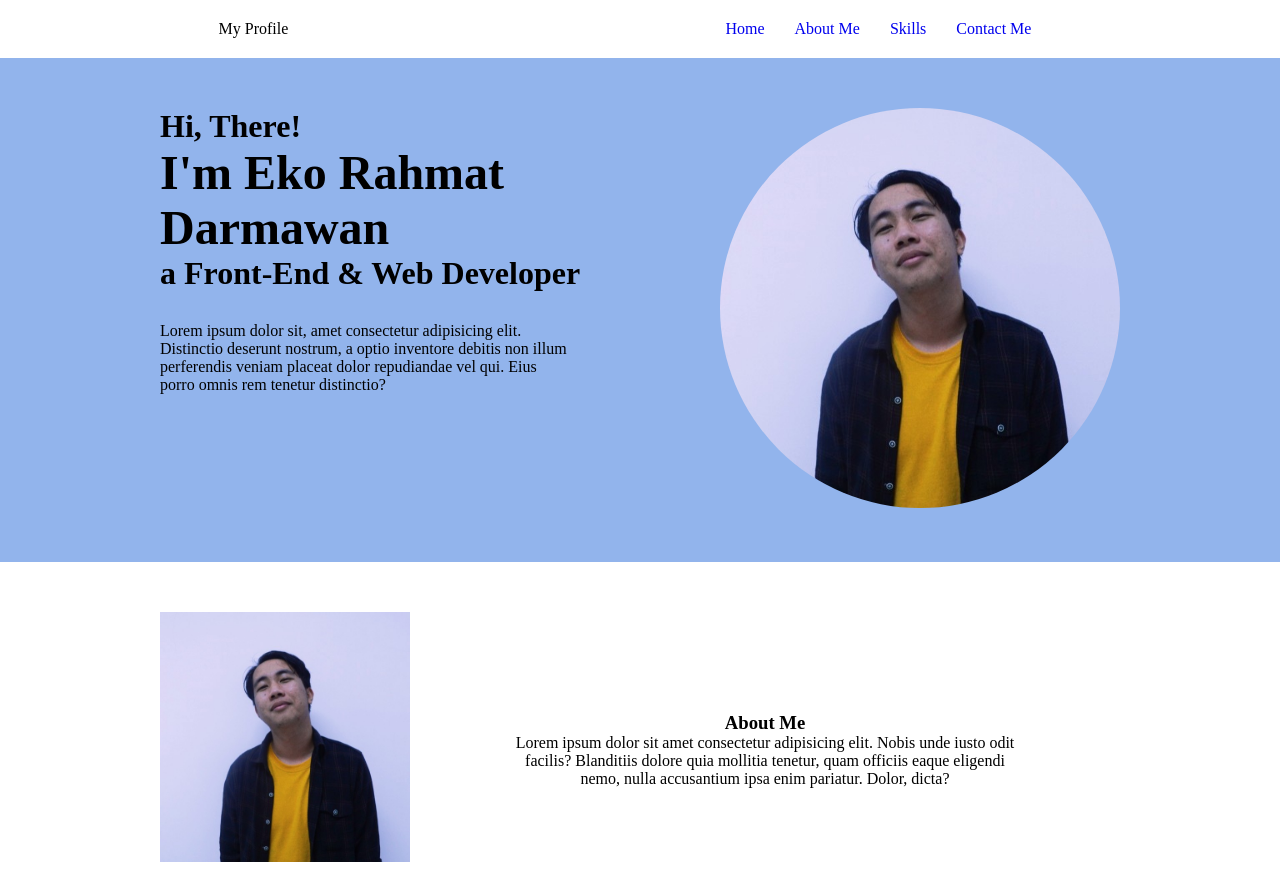
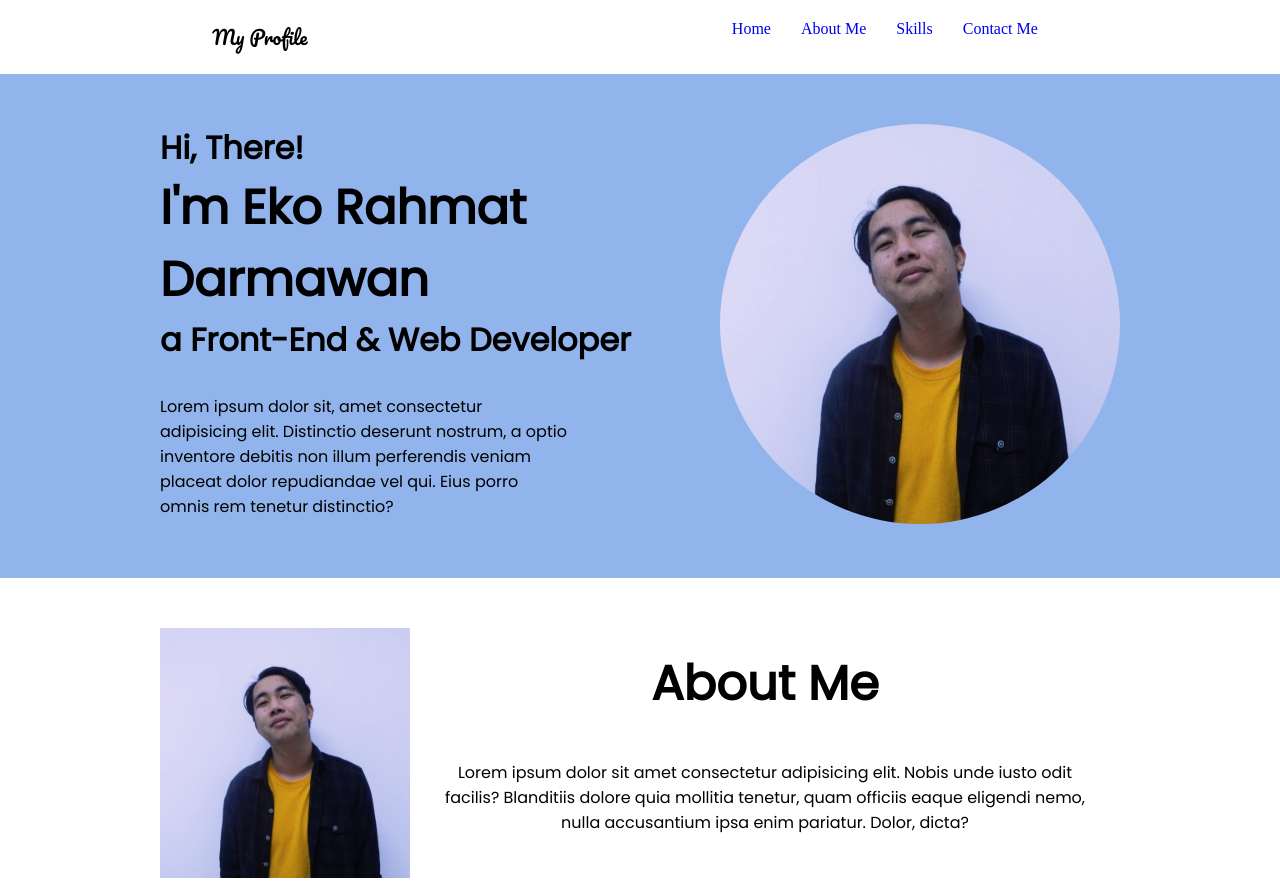
Before and after one commit to Echo271/study-jam-gdsc-UnmulxUmi, a plain HTML site: page index.html in a window 1280 px wide. Shown: the top 891 px of the page. Drawn offline with Linux system fonts and the light colour scheme.

Commit message:
tambah style font

```diff
--- a/style.css
+++ b/style.css
@@ -1,3 +1,5 @@
+@import url('https://fonts.googleapis.com/css2?family=Pacifico&family=Poppins:wght@300;400&display=swap');
+
 *{
     margin: 0;
     padding: 0;
@@ -27,6 +29,18 @@ header a{
 
 section {
     padding: 50px 0px;
+}
+
+h1, h2, h3, h4, p {
+    font-family: 'Poppins', sans-serif;
+}
+
+.mytitle, .footertitle h3{
+    font-family: 'Pacifico', cursive;
+}
+
+.mytitle {
+    font-size: larger;
 }
 
 /* Home */
@@ -73,8 +87,15 @@ section {
     width: 250px;
 }
 
+.abouttext h3{
+    font-size: 300%;
+}
+
+.abouttext p, .abouttext h3{
+    padding: 20px;
+}
+
 .abouttext{
-    padding: 100px;
     text-align: center;
 }
 
@@ -118,6 +139,7 @@ section {
 #contact h2{
     text-align: center;
     padding-bottom: 40px;
+    font-size: 300%;
 }
 
 .account h3{
```
